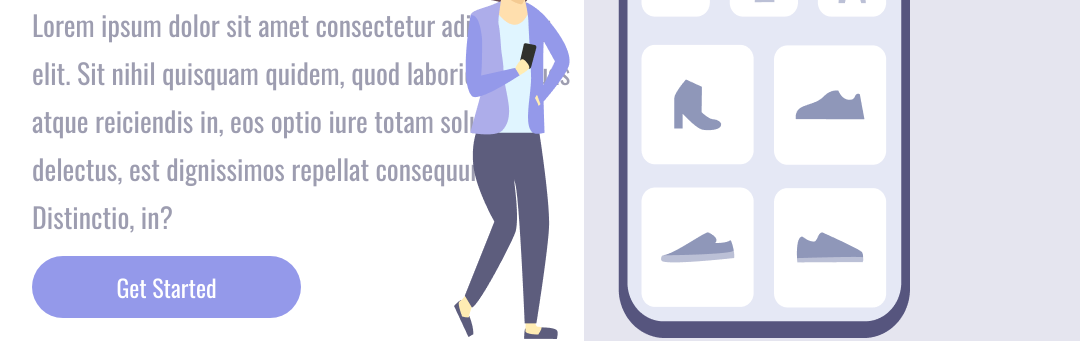
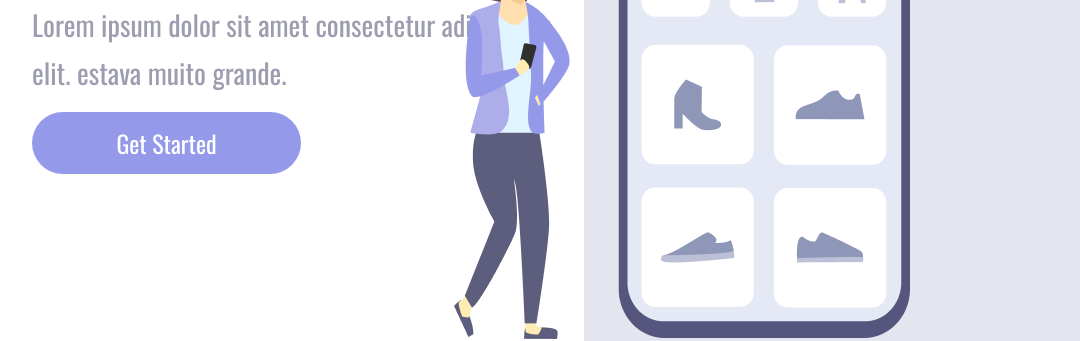
Before and after one commit to glaylson87/Devclub, a plain HTML site: page aula.html in a window 1280 px wide. Shown: the part 464-805 px from the top of the page, without its empty margins (184-1264 px from the left). Drawn offline with nearby package versions, Linux system fonts and the light colour scheme.

Commit message:
alteracao do paragrafo principal

```diff
--- a/aula.html
+++ b/aula.html
@@ -19,9 +19,7 @@
             </h1>
 
             <p>
-                Lorem ipsum dolor sit amet consectetur adipisicing elit. Sit nihil quisquam quidem, quod laboriosam quas
-                atque reiciendis in, eos optio iure totam soluta delectus, est dignissimos repellat consequuntur.
-                Distinctio, in?
+                Lorem ipsum dolor sit amet consectetur adipisicing elit. estava muito grande.
             </p>
 
             <button>Get Started</button>
```
